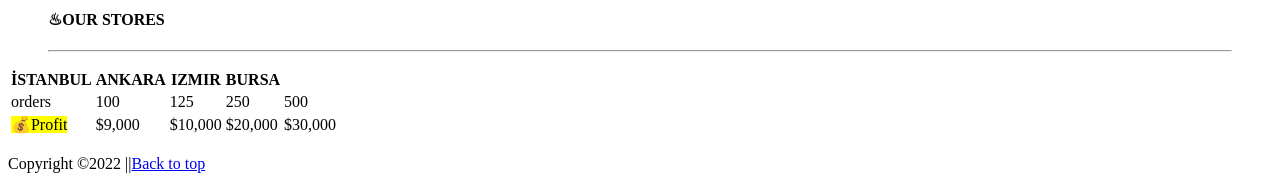
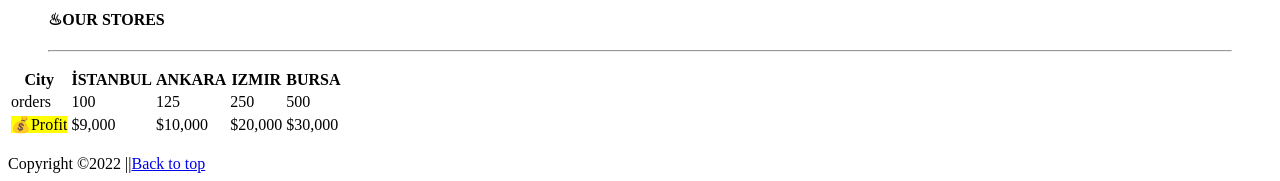
Before and after one commit to kocaman14/coffeeaddictv2, a plain HTML site: page numbers.html in a window 1280 px wide. Shown: the part 818-999 px from the top of the page. Drawn offline with Linux system fonts and the light colour scheme.

Commit message:
Update numbers.html

```diff
--- a/numbers.html
+++ b/numbers.html
@@ -40,7 +40,9 @@
         <table>
           <tbody>
             <tr>
+              <th>City</th>
               <b>
+
                 <th>İSTANBUL</th>
                 <th>ANKARA</th>
                 <th>IZMIR</th>
```
